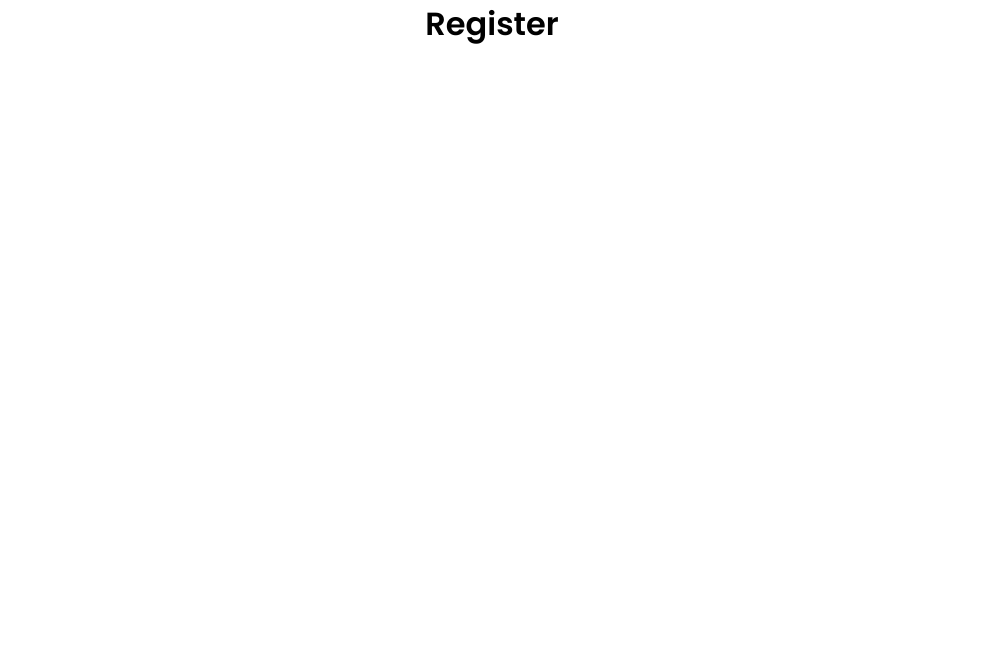
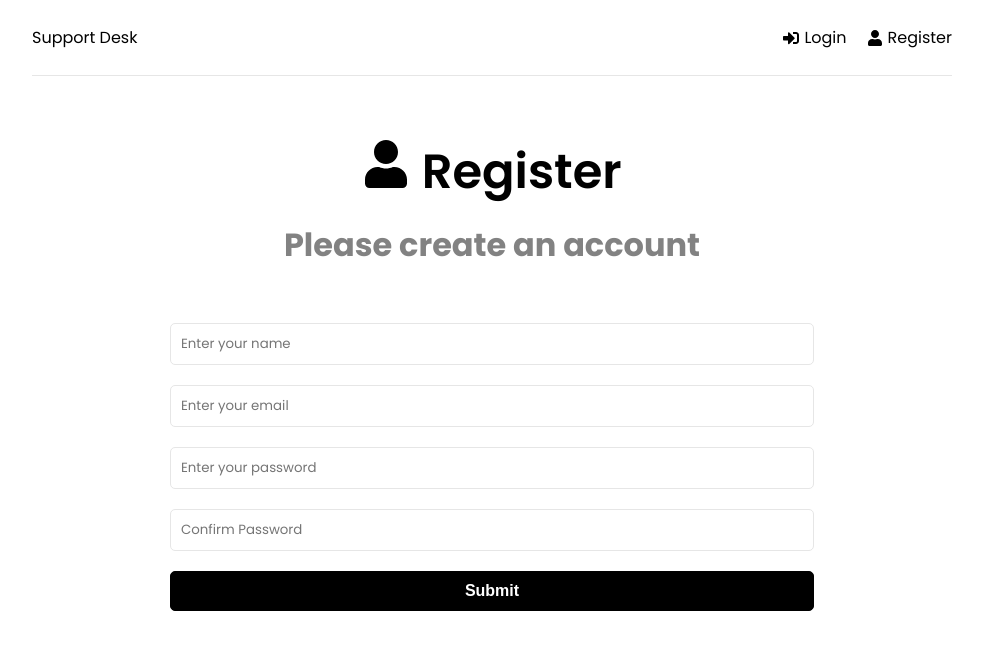
Before and after one commit to ddsardina/FARM-SupportDesk, a React (Create React App) app in the folder frontend/: page /register in a window 1280 px wide. Shown: the top 650 px of the page, without its empty margins (148-1131 px from the left). Built offline with nearby package versions, Linux system fonts and the light colour scheme.

Commit message:
Register, Home, and Login Pages

```diff
--- a/frontend/src/App.js
+++ b/frontend/src/App.js
@@ -1,12 +1,16 @@
 import {BrowserRouter as Router, Routes, Route} from 'react-router-dom'
+import { ToastContainer } from 'react-toastify'
+import "react-toastify/dist/ReactToastify.css"
 import Home from './pages/Home'
 import Register from './pages/Register'
 import Login from './pages/Login'
+import Header from './componenets/Header'
 
 function App() {
   return <>
     <Router>
       <div className='container'>
+        <Header/>
         <Routes>
           <Route path='/' element={<Home />} />
           <Route path='/login' element={<Login />} />
@@ -14,6 +18,7 @@ function App() {
         </Routes>
       </div>
     </Router>
+    <ToastContainer />
   </>
 
 }
--- a/frontend/src/componenets/Header.jsx
+++ b/frontend/src/componenets/Header.jsx
@@ -1,9 +1,25 @@
-import {FASignInAlt, FaSignOutAlt, FaUser} from 'react-icons'
+import {FaSignInAlt, FaSignOutAlt, FaUser} from 'react-icons/fa'
 import {Link} from 'react-router-dom'
 
 function Header() {
   return (
-    <div>Header</div>
+    <header className='header'>
+      <div className="logo">
+        <Link to='/'>Support Desk</Link>
+      </div>
+      <ul>
+        <li>
+          <Link to='/login'>
+            <FaSignInAlt /> Login
+          </Link>
+        </li>
+        <li>
+          <Link to='/register'>
+            <FaUser /> Register
+          </Link>
+        </li>
+      </ul>
+    </header>
   )
 }
 
--- a/frontend/src/pages/Home.jsx
+++ b/frontend/src/pages/Home.jsx
@@ -1,8 +1,22 @@
+import { Link } from "react-router-dom"
+import { FaQuestionCircle, FaTicketAlt } from "react-icons/fa"
+
 function Home() {
   return (
-    <div>
-        <h1>Home</h1>
-    </div>
+    <>
+      <section className="heading">
+        <h1>What do you need help with?</h1>
+        <p>Please choose from an option below</p>
+      </section>
+
+      <Link to='/new-ticket' className="btn btn-reverse btn-block">
+        <FaQuestionCircle /> Create New Ticket
+      </Link>
+
+      <Link to='/tickets' className="btn btn-block">
+        <FaTicketAlt /> View My Tickets
+      </Link>
+    </>
   )
 }
 
--- a/frontend/src/pages/Login.jsx
+++ b/frontend/src/pages/Login.jsx
@@ -1,9 +1,70 @@
+import { useState } from "react"
+import {toast} from 'react-toastify'
+import { FaSignInAlt } from "react-icons/fa"
+
 function Login() {
-    return (
-      <div>
-          <h1>Login</h1>
-      </div>
-    )
+  const [formData, setFormData] = useState({
+    email: "",
+    password: "",
+  })
+
+  const {email, password} = formData
+
+  const onChange = (e) => {
+    setFormData((prevState) => ({
+      ...prevState,
+      [e.target.name]: e.target.value,
+    }))
   }
 
+  const onSubmit = (e) => {
+    e.preventDefault()
+  }
+
+  return (
+    <>
+      <section className="heading">
+        <h1>
+          <FaSignInAlt /> Login
+        </h1>
+        <p>Please Login for Support</p>
+      </section>
+
+      <section className="form">
+        <form onSubmit={onSubmit}>
+          <div className="form-group">
+            <input
+              type="email"
+              className="form-control"
+              id="email"
+              name="email"
+              value={email}
+              onChange={onChange}
+              placeholder="Enter your email"
+              required
+            />
+          </div>
+          <div className="form-group">
+            <input
+              type="password"
+              className="form-control"
+              id="password"
+              name="password"
+              value={password}
+              onChange={onChange}
+              placeholder="Enter your password"
+              required
+            />
+          </div>
+          <div className="form-group">
+            <button className="btn btn-block">
+              Submit
+            </button>
+          </div>
+        </form>
+      </section>
+    </>
+  )
+}
+
   export default Login
--- a/frontend/src/pages/Register.jsx
+++ b/frontend/src/pages/Register.jsx
@@ -1,9 +1,101 @@
+import { useState } from "react"
+import {toast} from 'react-toastify'
+import { FaUser } from "react-icons/fa"
+
 function Register() {
-    return (
-      <div>
-          <h1>Register</h1>
-      </div>
-    )
+  const [formData, setFormData] = useState({
+    name: "",
+    email: "",
+    password: "",
+    password2: ""
+  })
+
+  const {name, email, password, password2} = formData
+
+  const onChange = (e) => {
+    setFormData((prevState) => ({
+      ...prevState,
+      [e.target.name]: e.target.value,
+    }))
   }
 
+  const onSubmit = (e) => {
+    e.preventDefault()
+
+
+    if(password !== password2) {
+      toast.error("Passwords do not match")
+    }
+  }
+
+  return (
+    <>
+      <section className="heading">
+        <h1>
+          <FaUser /> Register
+        </h1>
+        <p>Please create an account</p>
+      </section>
+
+      <section className="form">
+        <form onSubmit={onSubmit}>
+          <div className="form-group">
+            <input
+              type="text"
+              className="form-control"
+              id="name"
+              name="name"
+              value={name}
+              onChange={onChange}
+              placeholder="Enter your name"
+              required
+            />
+          </div>
+          <div className="form-group">
+            <input
+              type="email"
+              className="form-control"
+              id="email"
+              name="email"
+              value={email}
+              onChange={onChange}
+              placeholder="Enter your email"
+              required
+            />
+          </div>
+          <div className="form-group">
+            <input
+              type="password"
+              className="form-control"
+              id="password"
+              name="password"
+              value={password}
+              onChange={onChange}
+              placeholder="Enter your password"
+              required
+            />
+          </div>
+          <div className="form-group">
+            <input
+              type="password"
+              className="form-control"
+              id="password2"
+              name="password2"
+              value={password2}
+              onChange={onChange}
+              placeholder="Confirm Password"
+              required
+            />
+          </div>
+          <div className="form-group">
+            <button className="btn btn-block">
+              Submit
+            </button>
+          </div>
+        </form>
+      </section>
+    </>
+  )
+}
+
   export default Register
```
